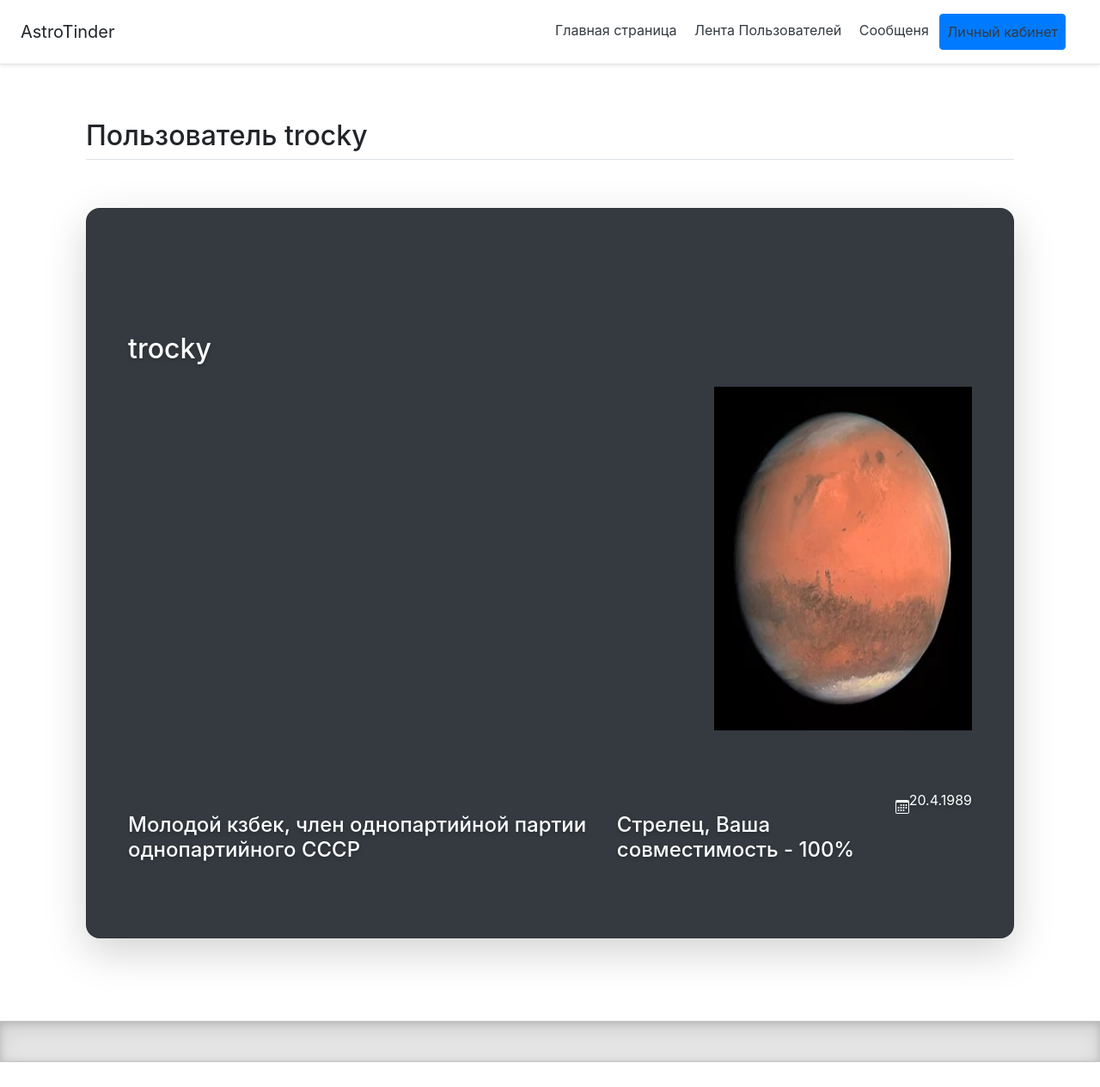
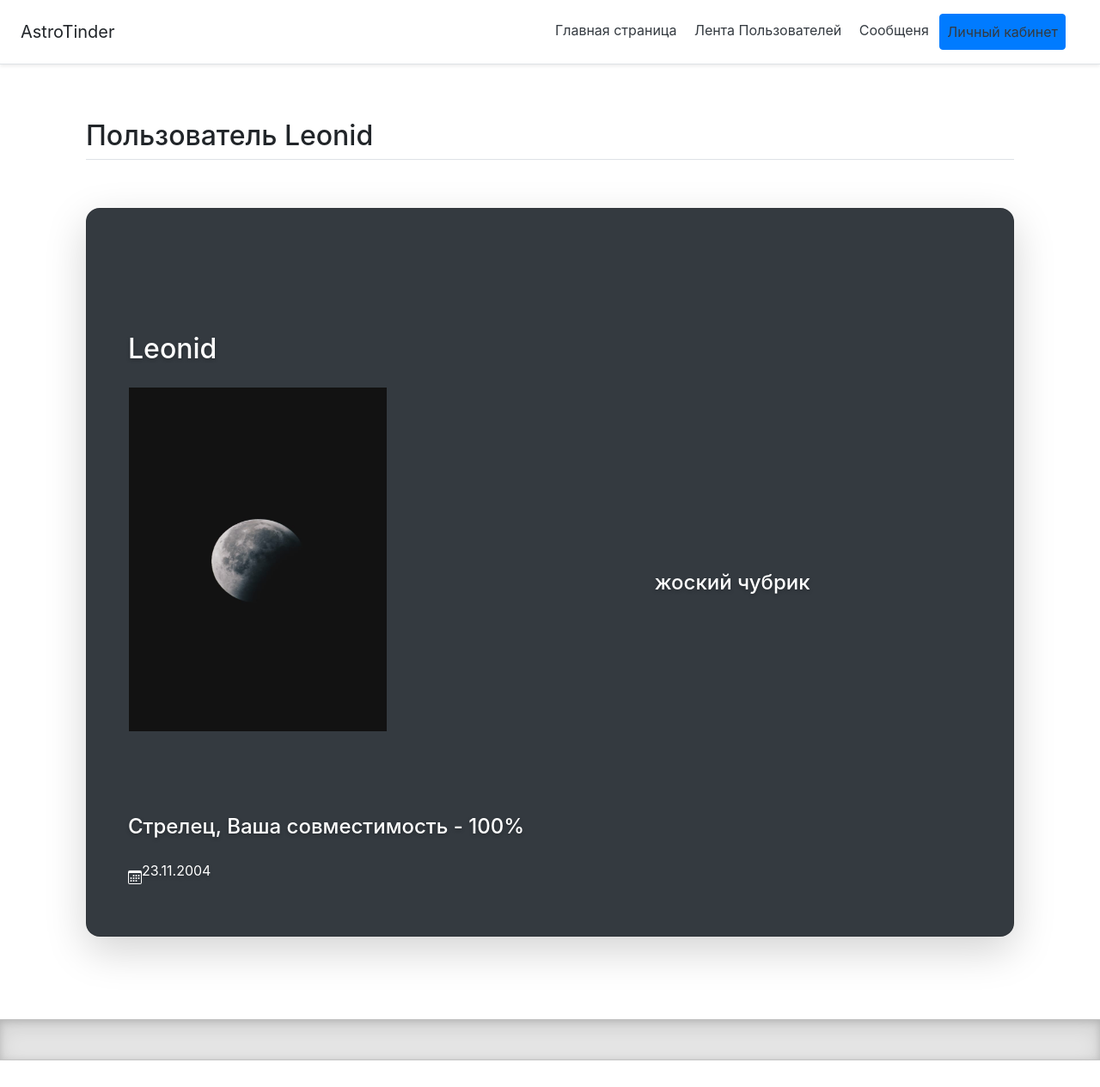
Before and after one commit to Tezerrr/Web2, a Flask app: page /users/2 in a window 1280 px wide. Shown: the top 1265 px of the page at 86% size. Run offline with Flask 2, Linux system fonts and the light colour scheme; a user stored in the database is signed in; data comes from the database, SQL or seed files in the repository; both versions use the stored data as it was after the commit; some libraries are stand-ins or nearby versions.

Commit message:
первый коммит

```diff
--- a/main.py
+++ b/main.py
@@ -86,7 +86,7 @@
         z = u.birth_day_date
         zz.append(f"{check_z(z)}, Ваша совместимость -  {sov(check_z(z), user.birth_day_date)}%")
 
-    return render_template("users.html", title="Лента", users=users, zz=zz)
+    return render_template("users.html", title="Лента", users=users, zz=zz, current_user=current_user)
 
 
 @app.route('/login', methods=['GET', 'POST'])
@@ -127,9 +127,11 @@
     db_sess = db_session.create_session()
     z_user = db_sess.query(User).filter(User.id == id).first()
     zz = []
+
     user = db_sess.query(User).filter(User.id == current_user.get_id()).first()
     zz.append(f"{check_z(z_user.birth_day_date)}, Ваша совместимость -  {sov(check_z(z_user.birth_day_date), user.birth_day_date)}%")
-    return render_template("us_detail.html", us=user, zz=zz, title=user.name)
+    print(user.name, z_user.name, current_user.get_id(), z_user.id)
+    return render_template("us_detail.html", us=z_user, zz=zz, title=user.name, current_user_id=current_user.get_id())
 
 
 @app.route("/message")
@@ -147,9 +149,9 @@
 
 def main():
     db_session.global_init("db/blogs.db")
-    port = int(os.environ.get("PORT", 5000))
-    app.run(host='0.0.0.0', port=port)
-
+    # port = int(os.environ.get("PORT", 5000))
+    # app.run(host='0.0.0.0', port=port)
+    app.run()
 
 
 if __name__ == '__main__':
--- a/static/img/save.txt
+++ b/static/img/save.txt
@@ -69,3 +69,5 @@
 False-sergei.bowsh@yandex.ru-romaloh-log-Thu Apr 22 21:22:35 2021
 reg-PewBeth-lol_brevno@gmail.com-idinahuipidr-Thu Apr 22 21:22:52 2021
 False-lol@ml.com-1111-log-Thu Apr 22 21:32:16 2021
+False-lol@ml.com-1111-log-Thu Apr 22 22:22:55 2021
+False-legeorg2004@gmail.com-qwe-log-Thu Apr 22 22:23:07 2021
--- a/templates/us_detail.html
+++ b/templates/us_detail.html
@@ -75,14 +75,23 @@
             <div class="card card-cover h-100 overflow-hidden text-white bg-dark rounded-5 shadow-lg">
                 <div class="d-flex flex-column h-100 p-5 pb-3 text-white text-shadow-1">
                     <h2 class="pt-5 mt-5 mb-4 display-6 lh-1 fw-bold">{{us.name}}</h2>
-                    <a><img src="/static/img/photo{{us.id}}.jpg" align="right" alt="фото профиля" width="300"
-                            height="400"></a>
+                    <table>
+                        <tr>
+                            <td>
+                                <img src="/static/img/photo{{us.id}}.jpg" align="left" alt="фото профиля" width="300"
+                                     height="400">
+                            </td>
+                            <td>
+                                <ul class="d-flex list-unstyled mt-auto">
+                                    <h4 class="pt-5 mt-5 mb-4 display-6 lh-1 fw-bold" align="right">{{us.about}}</h4>
+                                </ul>
+                            </td>
+                        </tr>
+                    </table>
 
-                    <ul class="d-flex list-unstyled mt-auto">
-                        <h4 class="pt-5 mt-5 mb-4 display-6 lh-1 fw-bold">{{us.about}}</h4>
-                        {% if us.id == current_user.get_id %}
-                        <h4 class="pt-5 mt-5 mb-4 display-6 lh-1 fw-bold">Вы - саманеотразимость, ваша с вами
-                            совместимость - 1000%! </h4>
+                    {% if us.id == current_user_id %}
+                    <h4 class="pt-5 mt-5 mb-4 display-6 lh-1 fw-bold">
+                        Вы - саманеотразимость, ваша совместимость c самим собой - 1000%! </h4>
                     {% else %}
                     <h4 class="pt-5 mt-5 mb-4 display-6 lh-1 fw-bold">{{zz[0]}}</h4>
                     {% endif %}
```
Also changed, not shown: db/blogs.db. Lines whose indentation alone changed are shown as unchanged.
